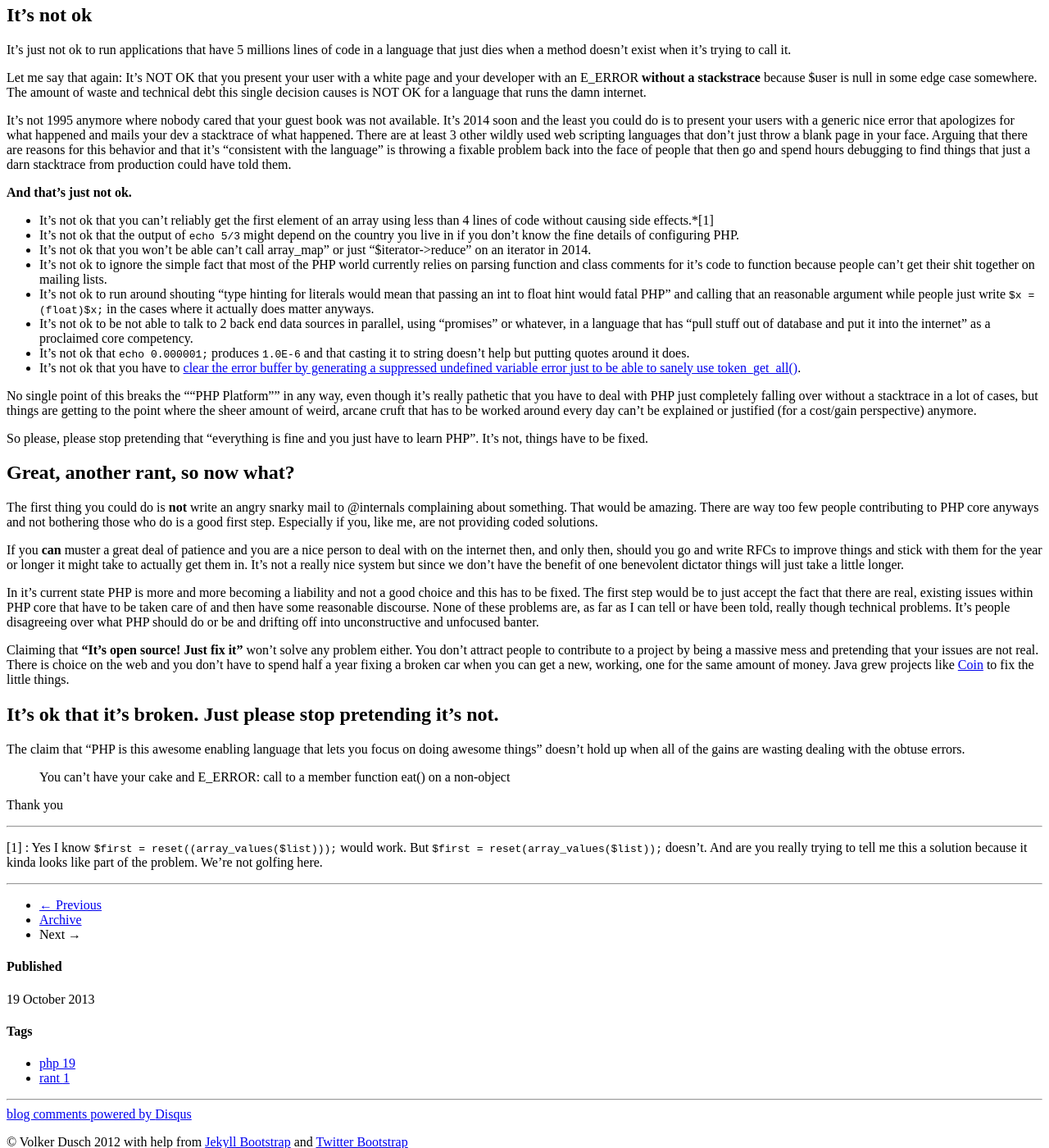
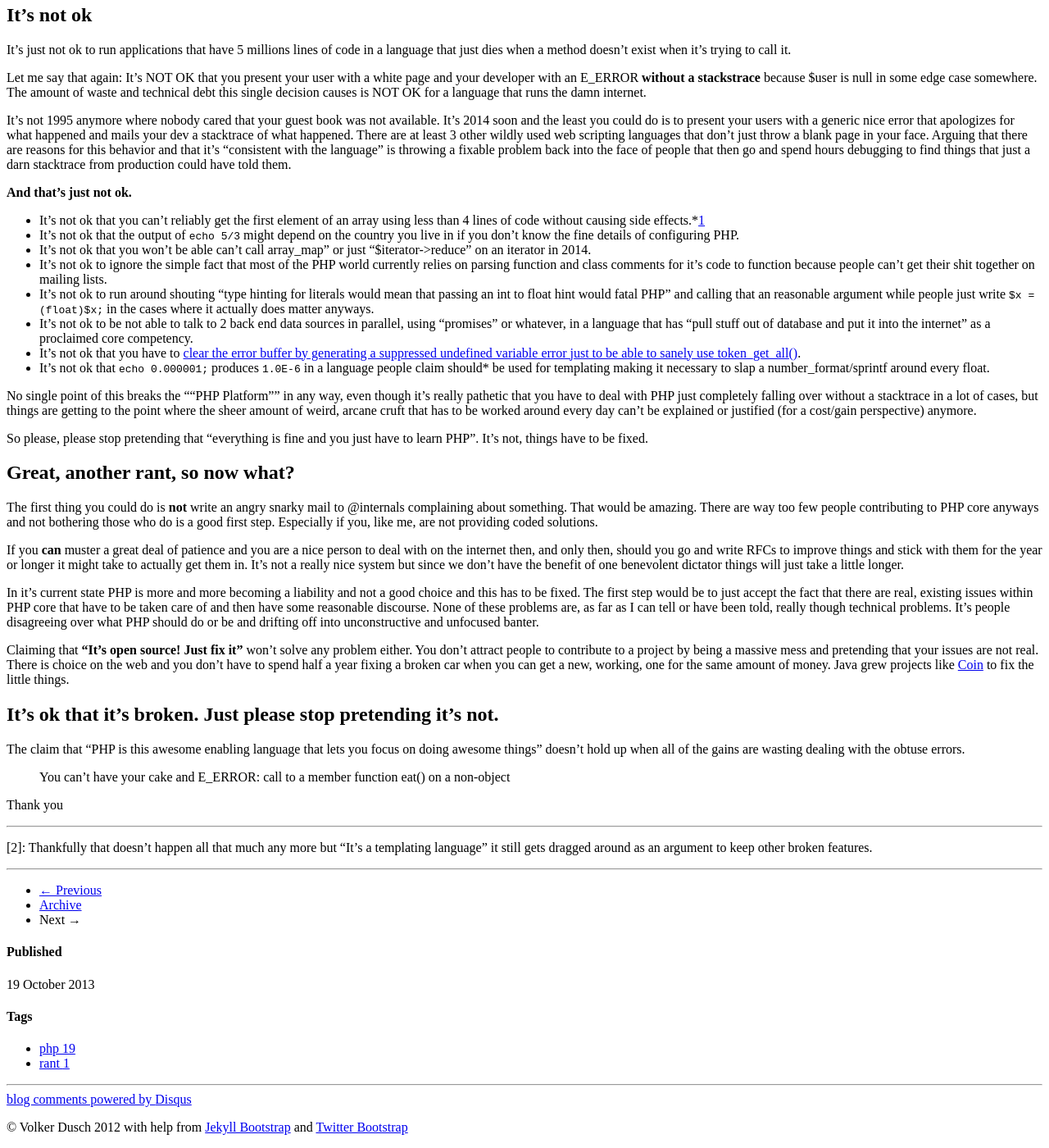
Before and after one commit to edorian/edorian.github.io, a Jekyll site: the page built from _posts/2013-10-19-Please-stop-pretending-PHP-is-a-good-language.md, in a window 1280 px wide and 1400 px high, scrolled down 510 px. Shown: the whole window at 82% size. Built offline with Jekyll 4.4.1, drawn with Linux system fonts in a browser that asks for light colours; nearby versions of some CDN libraries; comment, search, counter and statistics services are not loaded; a style sheet for code colours, icons or effects is not loaded.

Commit message:
Rephrase to clear up intent

```diff
--- a/_posts/2013-10-19-Please-stop-pretending-PHP-is-a-good-language.md
+++ b/_posts/2013-10-19-Please-stop-pretending-PHP-is-a-good-language.md
@@ -34,8 +34,8 @@ It's not 1995 anymore where nobody cared that your guest book was not available.
 - It's not ok to ignore the simple fact that most of the PHP world currently relies on parsing function and class comments for it's code to function because people can't get their shit together on mailing lists.
 - It's not ok to run around shouting "type hinting for literals would mean that passing an int to float hint would fatal PHP" and calling that an reasonable argument while people just write `$x = (float)$x;` in the cases where it actually does matter anyways.
 - It's not ok to be not able to talk to 2 back end data sources in parallel, using "promises" or whatever, in a language that has "pull stuff out of database and put it into the internet" as a proclaimed core competency.
-- It's not ok that `echo 0.000001;` produces `1.0E-6` and that casting it to string doesn't help but putting quotes around it does.
 - It's not ok that you have to [clear the error buffer by generating a suppressed undefined variable error just to be able to sanely use token\_get\_all()](https://github.com/nikic/PHP-Parser/blob/master/lib/PHPParser/Lexer.php#L44).
+- It's not ok that `echo 0.000001;` produces `1.0E-6` in a language people claim should* be used for templating making it necessary to slap a number_format/sprintf around every float.
 
 No single point of this breaks the ""PHP Platform"" in any way, even though it's really pathetic that you have to deal with PHP just completely falling over without a stacktrace in a lot of cases, but things are getting to the point where the sheer amount of weird, arcane cruft that has to be worked around every day can't be explained or justified (for a cost/gain perspective) anymore.
 
@@ -61,4 +61,5 @@ Thank you
 
 ------------
 
-[1] : Yes I know `$first = reset((array_values($list)));` would work. But `$first = reset(array_values($list));` doesn't. And are you really trying to tell me this a solution because it kinda looks like part of the problem. We're not golfing here.
+[1]: Yes I know `$first = reset((array_values($list)));` would work. But `$first = reset(array_values($list));` doesn't. And are you really trying to tell me this a solution because it kinda looks like part of the problem. We're not golfing here.
+[2]: Thankfully that doesn't happen all that much any more but "It's a templating language" it still gets dragged around as an argument to keep other broken features.
```
